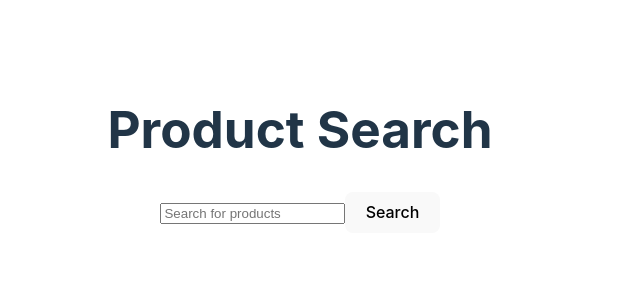
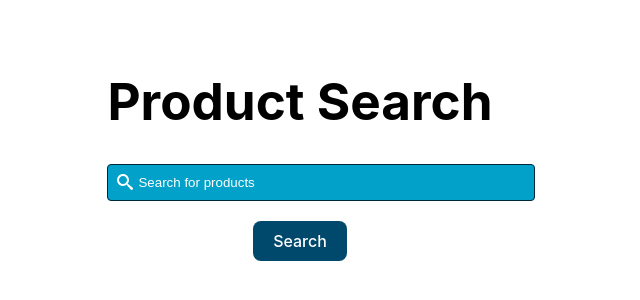
Before and after one commit to PatriciaSaraiva/React-Search-Product-Component, a React (Vite) app: page / in a window 1280 px wide. Shown: the part 250-550 px from the top of the page, without its empty margins (340-980 px from the left). Built offline with nearby package versions, Linux system fonts and the light colour scheme.

Commit message:
added the loading state and started the css

```diff
--- a/package.json
+++ b/package.json
@@ -12,7 +12,8 @@
   },
   "dependencies": {
     "react": "^18.3.1",
-    "react-dom": "^18.3.1"
+    "react-dom": "^18.3.1",
+    "react-icons": "^5.4.0"
   },
   "devDependencies": {
     "@eslint/js": "^9.17.0",
@@ -28,6 +29,8 @@
     "eslint-plugin-react-refresh": "^0.4.16",
     "globals": "^15.14.0",
     "jsdom": "^26.0.0",
+    "sass": "^1.83.4",
+    "sass-loader": "^16.0.4",
     "typescript": "~5.6.2",
     "typescript-eslint": "^8.18.2",
     "vite": "^6.0.5",
--- /dev/null
+++ b/src/components/ProductSearch/ProductSearch.scss
@@ -0,0 +1,71 @@
+body {
+  background-color: white;
+}
+
+.search-title {
+  color: #000;
+}
+
+.search-container {
+  display: flex;
+  flex-direction: column;
+  gap: 20px;
+  align-items: center;
+}
+
+.input-wrapper {
+  position: relative;
+  width: 100%;
+}
+
+.search-icon {
+  position: absolute;
+  top: 50%;
+  left: 10px;
+  transform: translateY(-50%);
+  color: white;
+}
+
+input {
+  background-color: #01a1c9;
+  border-radius: 4px;
+  color: #0a6ab9;
+  border: 1px solid #00273b;
+  padding: 10px 20px;
+  width: 100%;
+
+  &::placeholder {
+    color: white;
+    padding-left: 10px;
+  }
+}
+
+.search-btn {
+  background-color: #00496c;
+  color: white;
+  border: none;
+  padding: 10px 20px;
+  max-width: 100px;
+  cursor: pointer;
+
+  &:hover {
+    background-color: darken(#01a1c9, 10%);
+  }
+}
+
+.search-results {
+  display: flex;
+  flex-wrap: wrap;
+  gap: 20px;
+
+  > div {
+    flex: 1 1 calc(50% - 20px); // 2 items per row with gap
+    box-sizing: border-box;
+  }
+
+  @media (max-width: 600px) {
+    > div {
+      flex: 1 1 100%; // 1 item per row on mobile
+    }
+  }
+}
--- a/src/components/ProductSearch/ProductSearch.tsx
+++ b/src/components/ProductSearch/ProductSearch.tsx
@@ -1,4 +1,6 @@
 import { useState } from "react";
+import { ImSearch } from "react-icons/im";
+import "./ProductSearch.scss";
 
 export interface PriceDetail {
   desc: string;
@@ -24,8 +26,10 @@ export interface ProductSearchResult {
 const ProductSearch: React.FC = () => {
   const [searchInput, setSearchInput] = useState("");
   const [searchResults, setSearchResults] = useState<ProductSearchResult[]>([]);
+  const [isLoading, setIsLoading] = useState(false);
 
   const handleSearch = async () => {
+    setIsLoading(true);
     const response = await fetch(
       `https://global.atdtravel.com/api/products?geo=en&title=${encodeURIComponent(
         searchInput
@@ -34,6 +38,7 @@ const ProductSearch: React.FC = () => {
 
     const data = await response.json();
     setSearchResults(data.data);
+    setIsLoading(false);
   };
 
   const handleKeyDown = (event: React.KeyboardEvent<HTMLInputElement>) => {
@@ -44,7 +49,10 @@ const ProductSearch: React.FC = () => {
 
   return (
     <div>
-      <h1>Product Search</h1>
+      <h1 className="search-title">Product Search</h1>
+      <div className="search-container">
+        <div className="input-wrapper">
+          <ImSearch className="search-icon" />
           <input
             type="text"
             value={searchInput}
@@ -53,18 +61,32 @@ const ProductSearch: React.FC = () => {
             placeholder="Search for products"
             aria-label="Search for products"
           />
-      <button onClick={handleSearch} aria-label="Search button">
+        </div>
+        <button
+          className="search-btn"
+          onClick={handleSearch}
+          aria-label="Search button"
+        >
           Search
         </button>
-      <div role="region" aria-live="polite">
+      </div>
+      {isLoading ? (
+        <p>Loading...</p>
+      ) : (
+        <div className="results-container" role="region" aria-live="polite">
           {searchResults?.map((product) => (
             <div key={product.id} role="article">
-            <h2>{product.title}</h2>
-            <img src={product.img_sml} alt={product.title}></img>
-            <p>{product.dest}</p>
+              <h2 className="product-title">{product.title}</h2>
+              <img
+                className="product-img"
+                src={product.img_sml}
+                alt={product.title}
+              ></img>
+              <p className="product-desc">{product.dest}</p>
             </div>
           ))}
         </div>
+      )}
     </div>
   );
 };
```
Also changed, not shown: 1 other file (tests, documents, lock files or other folders). Lines whose indentation alone changed are shown as unchanged.
